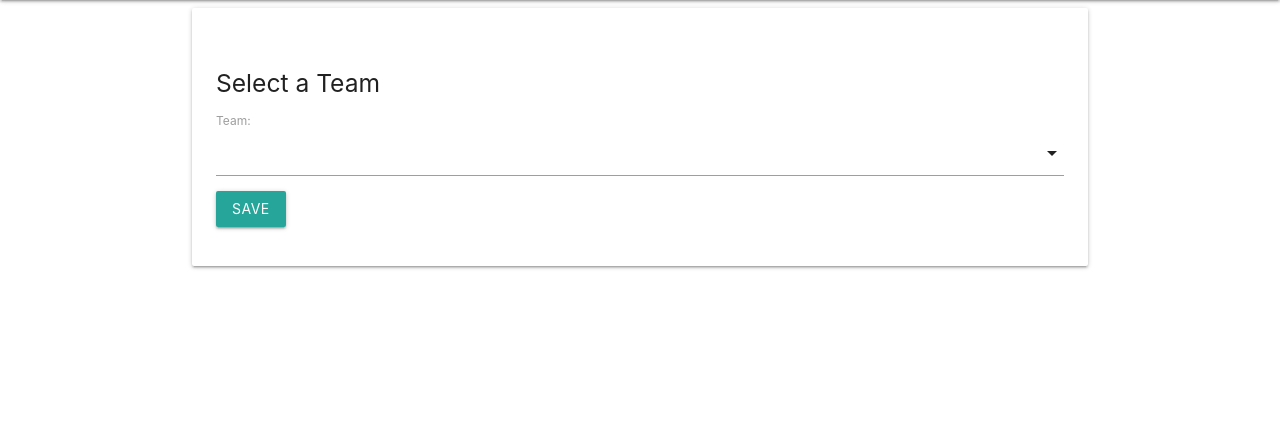
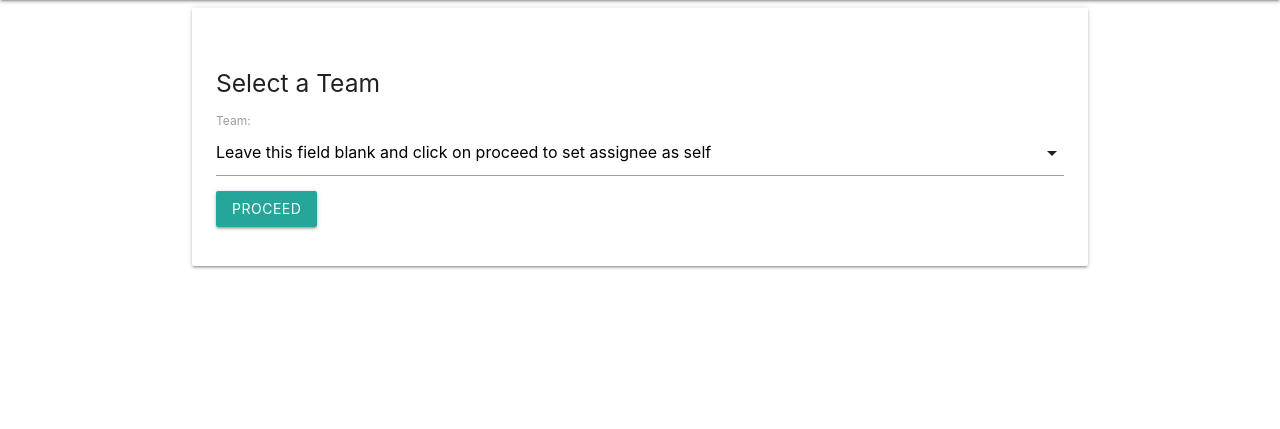
Before and after one commit to makrandr1999/fsf_2019_screening_task1, a Django app: page /select-team/ in a window 1280 px wide. Shown: the part 64-493 px from the top of the page. Run offline with Django 3.2, Linux system fonts and the light colour scheme; the visitor is signed in with stand-in values (Sample User, id 1); data comes from the database, SQL or seed files in the repository; data that the repository does not hold is empty.

```diff
--- a/taskman/forms.py
+++ b/taskman/forms.py
@@ -49,16 +49,30 @@ class CommentForm(forms.ModelForm):
     class Meta:
         model = Comment
         fields = ('text',)
-class SelectTeamForm(forms.ModelForm):
+class SelectTeamForm(forms.Form):
+    team = forms.ModelChoiceField(queryset=None, empty_label="Leave this field blank and click on proceed to set assignee as self")
 
+    '''
     class Meta:
         model = Task
         fields = ('team',)
+    '''
     def __init__(self,request,*args, **kwargs):
         super().__init__(*args, **kwargs)
         self.fields['team'].required = False
+        #self.fields['assignee'].required = True
         teams= Team.objects.filter(Q(members__username=request.user) | Q(creator =request.user)).distinct()
-        self.fields['team'].queryset = teams
+        if not teams:
+            self.fields['team'].queryset = Team.objects.none()
+        else:
+             self.fields['team'].queryset = teams
+
+
+
+    class Meta:
+        fields = ('team',)
+
+
 
 
 
--- a/taskman/templates/taskman/select-team.html
+++ b/taskman/templates/taskman/select-team.html
@@ -4,7 +4,7 @@
 <h5>Select a Team</h5>
 <form method="POST"  class="post-form">{% csrf_token %}
         {{ form.as_p}}
-        <button type="submit" class="save btn btn-default">Save</button>
+        <button type="submit" class="save btn btn-default">Proceed</button>
     </form>
 
 {% endblock%}
--- a/taskman/views.py
+++ b/taskman/views.py
@@ -36,8 +36,8 @@ def select_team(request):
     if request.method == "POST":
         form = SelectTeamForm(request,request.POST)
         if form.is_valid():
-            team = form.save(commit=False)
-            form.save()
+            #team = form.save(commit=False)
+            #form.save()
             team = form.cleaned_data.get('team')
             if team == None:
                 teamid= 0
@@ -96,7 +96,7 @@ def load_assignees(request):
 @login_required
 def create_tasks(request,teamid):
     team_check=Team.objects.filter(Q(members__username=request.user) | Q(creator =request.user),id=teamid).distinct()
-    if team_check:
+    if team_check or teamid==0:
         if request.method == "POST":
             form = TaskForm(request,teamid,request.POST)
             if form.is_valid():
```
Also changed, not shown: taskman/tests.py (+21 -7 lines).
